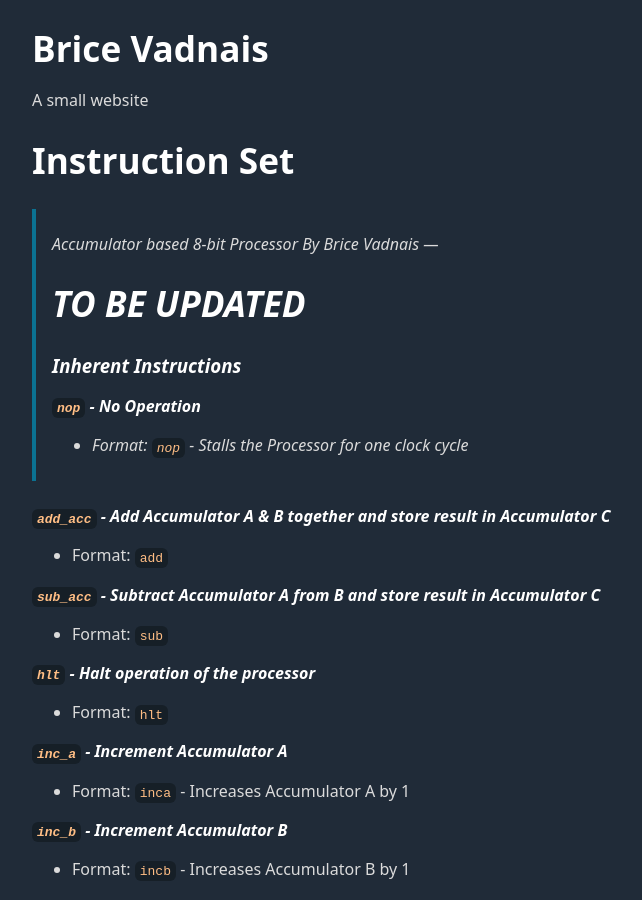
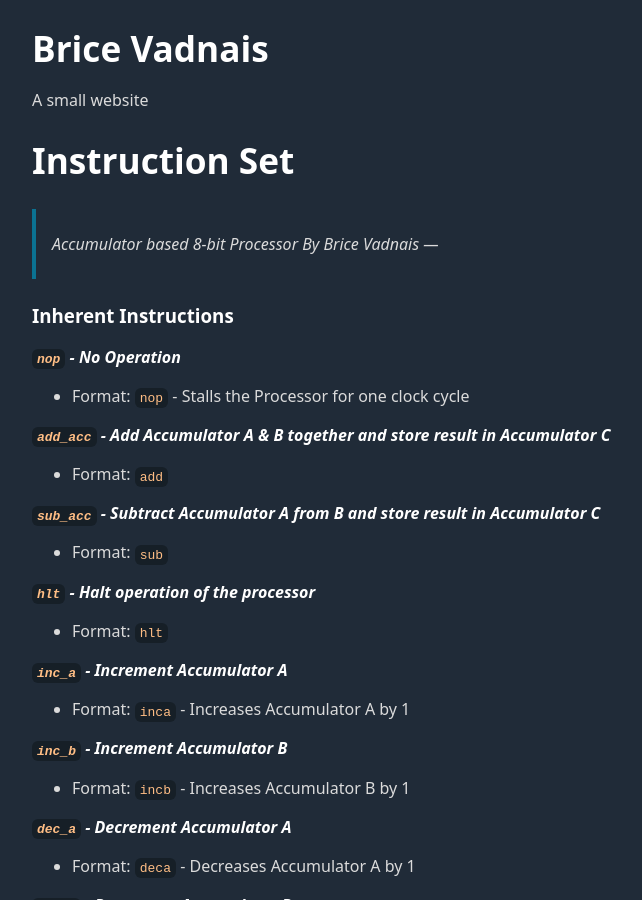
Before and after one commit to brice-v/brice-v.github.io, a Jekyll site: the page built from Instruction_Set.md, in a window 1280 px wide and 900 px high. Shown: the whole window, without its empty margins (208-850 px from the left). Built offline with Jekyll 4.4.1, drawn with Linux system fonts in a browser that asks for light colours; our own code applies the rules of GitHub Pages for plain Markdown files.

Commit message:
Update Instruction_Set.md

````diff
--- a/Instruction_Set.md
+++ b/Instruction_Set.md
@@ -3,7 +3,7 @@
 >_Accumulator based 8-bit Processor_
 _By Brice Vadnais_
 ---
-# TO BE UPDATED
+
 ### __Inherent Instructions__
 ___```nop``` - No Operation___
   * Format: ```nop``` - Stalls the Processor for one clock cycle
````
